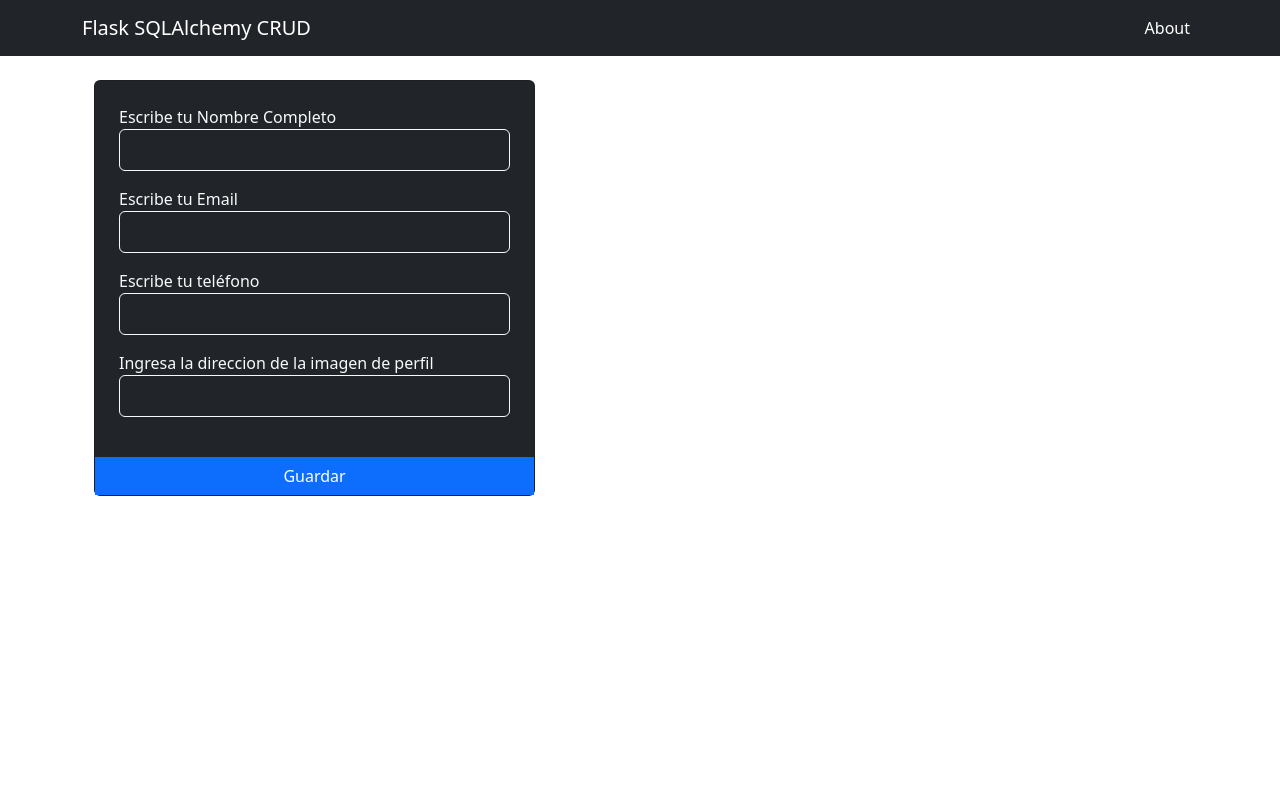
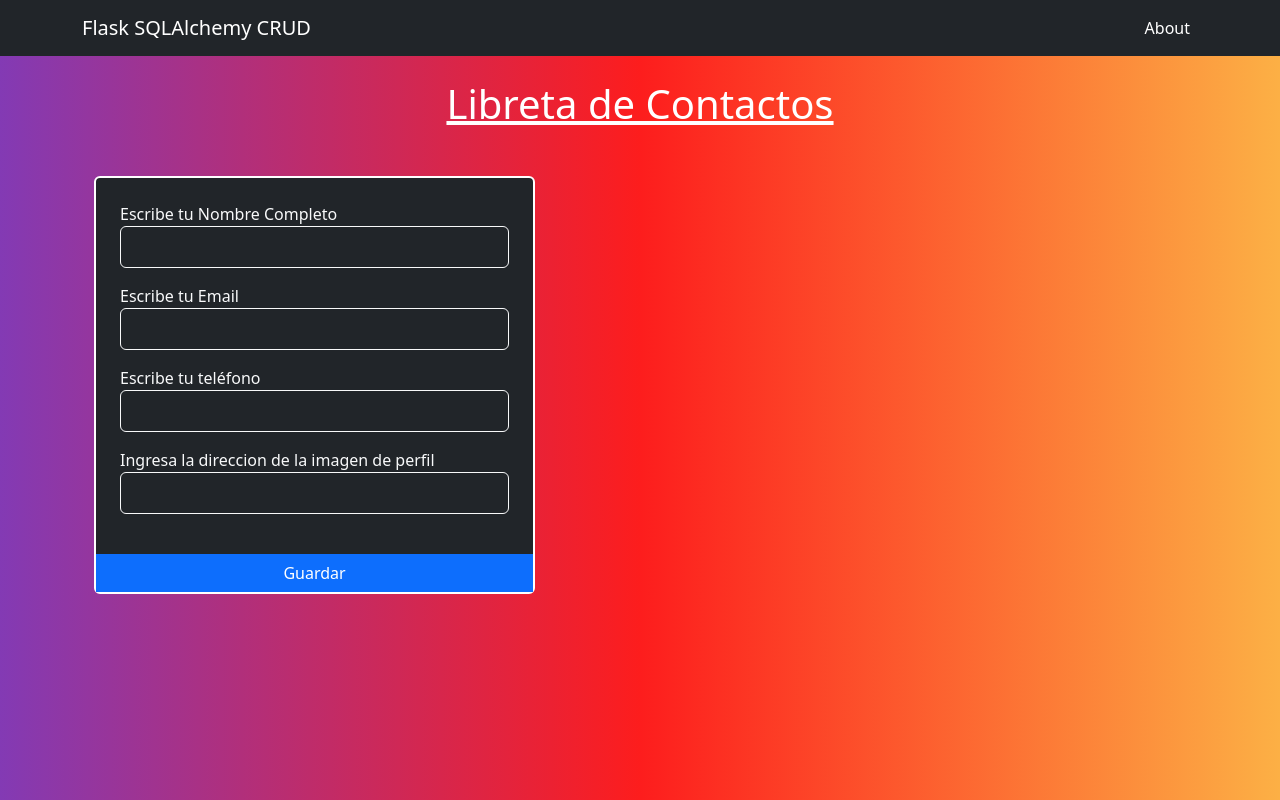
Before and after one commit to Gadd88/crud_contactos, a Flask app: template templates/index.html in a window 1280 px wide. Run offline with Flask 3, Linux system fonts and the light colour scheme; the template is opened without the code that fills it, so the values that code supplies are empty; parts of the project's set-up code (start-up, migrations or seed data) failed here and were passed over.

Commit message:
agregado archivo css en layout

```diff
--- /dev/null
+++ b/static/css/main.css
@@ -0,0 +1,23 @@
+body{
+    background: rgb(131,58,180);
+    background: linear-gradient(90deg, rgba(131,58,180,1) 0%, rgba(253,29,29,1) 50%, rgba(252,176,69,1) 100%);
+}
+
+h1{
+    color: #fff;
+    text-decoration: underline;
+}
+
+.card{
+    border: 2px solid white;
+}
+
+.form-control{
+    cursor: pointer;
+}
+
+.card:hover{
+    border: 2px solid rgb(0, 119, 255);
+    transform: scale(1.02) skewX(-2deg);
+    z-index: 10;
+}
--- a/templates/index.html
+++ b/templates/index.html
@@ -1,8 +1,12 @@
-{% extends 'layout.html' %} {% block body %}
+{% extends 'layout.html' %}
+
+{% block body %}
 
 <div class="container">
     {% include('partials/_mensajes.html') %}
   <div class="row">
+
+    <h1 class="text-center mb-5">Libreta de Contactos</h1>
 
     <div class="col-md-5">
       {% include('partials/_formulario.html') %}
--- a/templates/layout.html
+++ b/templates/layout.html
@@ -7,6 +7,9 @@
   <meta name="viewport" content="width=device-width, initial-scale=1, shrink-to-fit=no">
   <link href="https://cdn.jsdelivr.net/npm/bootstrap@5.2.1/dist/css/bootstrap.min.css" rel="stylesheet"
     integrity="sha384-iYQeCzEYFbKjA/T2uDLTpkwGzCiq6soy8tYaI1GyVh/UjpbCx/TYkiZhlZB6+fzT" crossorigin="anonymous">
+  <link rel="stylesheet" href="{{url_for('static', filename='css/main.css')}}">
+
+  <!-- TODO para agregar los estilos con CSS, debemos crear las carpetas static/css y en vez colocar la ubicacion directamente, tenemos que importarlo usando "url_for" e indicar la carpeta y el nombre del archivo a importar -->
 
 </head>
 
```
